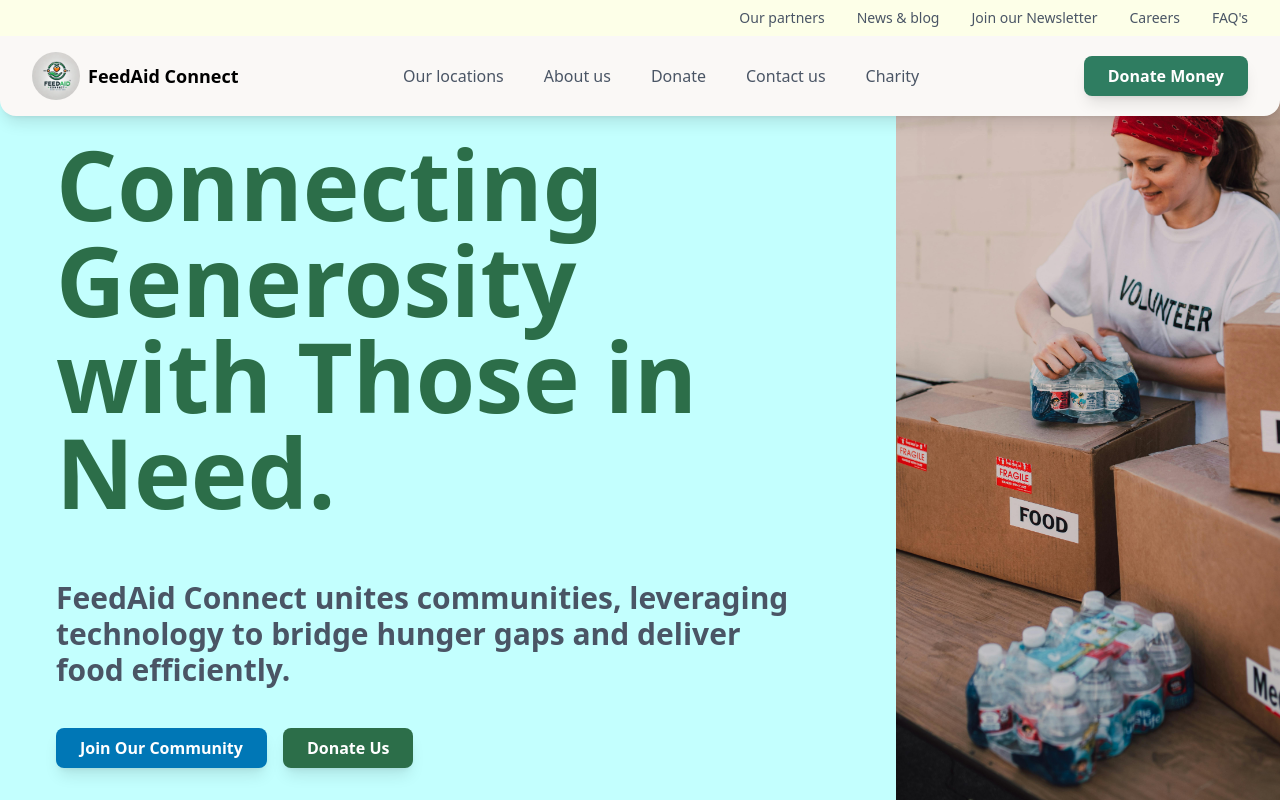
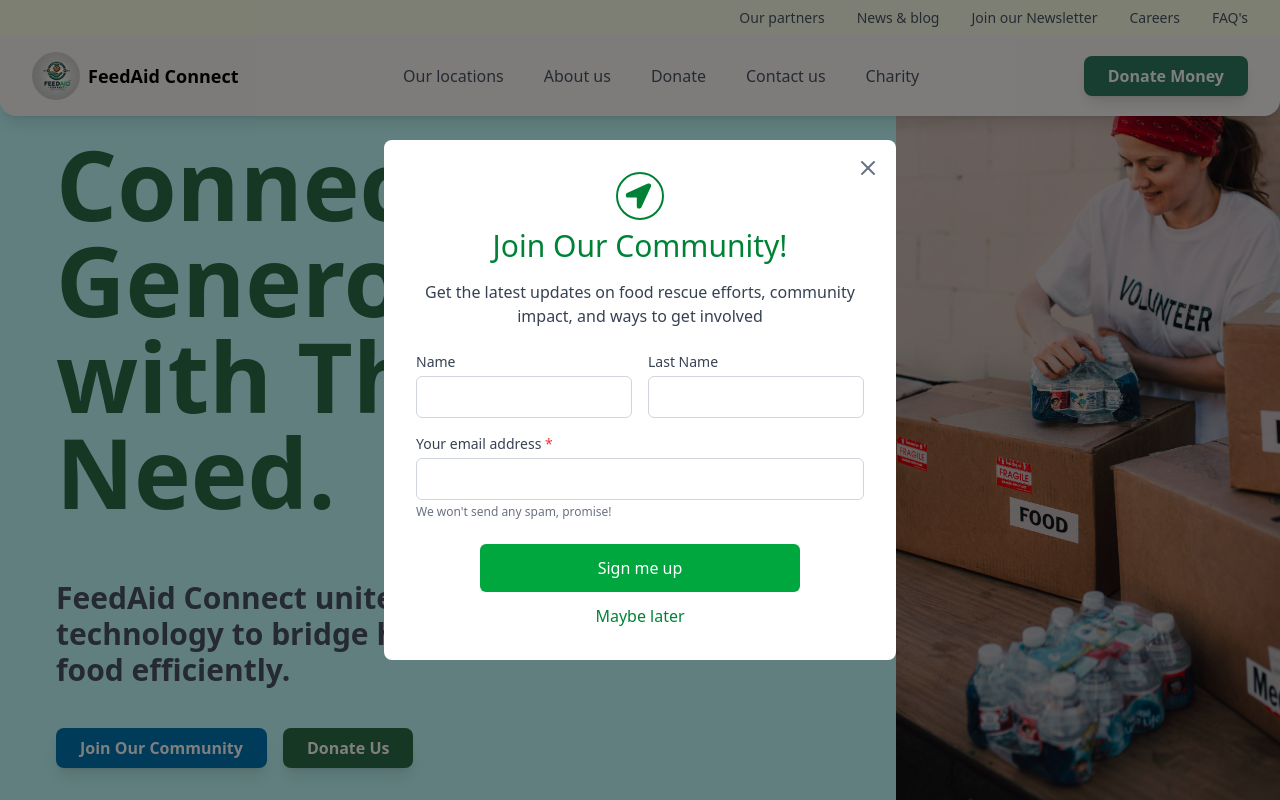
Before and after one commit to Vanshikaxxa/FeedAid_Connect, a Next.js app: page / in a window 1280 px wide. Shown: the top 800 px of the page. Built offline with nearby package versions, Linux system fonts and the light colour scheme.

Commit message:
Added community signup page in main page.

```diff
--- a/app/donate/page.tsx
+++ b/app/donate/page.tsx
@@ -2,6 +2,7 @@ import Donor1 from "@/public/components/Donor1";
 import Donor2 from "@/public/components/Donor2";
 import Donor3 from "@/public/components/Donor3";
 import Footer from "@/public/components/Footer";
+
 import Navbar from "@/public/components/Navbar";
 import React from "react";
 
@@ -9,6 +10,7 @@ const page = () => {
   return (
     <>
       <Navbar />
+
       <Donor1 />
       <Donor2 />
       <Donor3 />
--- a/app/page.tsx
+++ b/app/page.tsx
@@ -1,11 +1,28 @@
+"use client";
+import React, { useEffect, useState } from "react";
 import Footer from "@/public/components/Footer";
 import Navbar from "@/public/components/Navbar";
 import Solutions from "@/public/components/Solutions";
 import Testimonials from "@/public/components/Testimonials";
 import Title from "@/public/components/Title";
 import FeaturedIn from "@/public/components/FeaturedIn";
+import CommunitySignupForm from "@/public/components/community-signup-form";
 
 export default function Home() {
+  const [showForm, setShowForm] = useState(false);
+
+  useEffect(() => {
+    const timer = setTimeout(() => {
+      setShowForm(true);
+    }, 5000);
+
+    return () => clearTimeout(timer);
+  }, []);
+
+  const handleClose = () => {
+    setShowForm(false);
+  };
+
   return (
     <>
       <Navbar />
@@ -14,6 +31,7 @@ export default function Home() {
       <Solutions />
       <Testimonials />
       <Footer />
+      {showForm && <CommunitySignupForm onClose={handleClose} />}
     </>
   );
 }
--- /dev/null
+++ b/public/components/community-signup-form.tsx
@@ -0,0 +1,143 @@
+"use client";
+
+import type React from "react";
+import { FaLocationArrow } from "react-icons/fa";
+import { useState } from "react";
+import { X } from "lucide-react";
+
+interface CommunitySignupFormProps {
+  onClose?: () => void;
+}
+
+export default function CommunitySignupForm({
+  onClose = () => {},
+}: CommunitySignupFormProps) {
+  const [formData, setFormData] = useState({
+    firstName: "",
+    lastName: "",
+    email: "",
+  });
+
+  const handleChange = (e: React.ChangeEvent<HTMLInputElement>) => {
+    const { name, value } = e.target;
+    setFormData((prev) => ({
+      ...prev,
+      [name]: value,
+    }));
+  };
+
+  const handleSubmit = (e: React.FormEvent) => {
+    e.preventDefault();
+
+    console.log("Form submitted:", formData);
+    onClose();
+  };
+
+  return (
+    <div className="fixed inset-0 bg-black/50 flex items-center justify-center z-50 p-4">
+      <div className="bg-white rounded-lg w-full max-w-lg relative overflow-hidden">
+        <button
+          onClick={onClose}
+          className="absolute right-4 top-4 text-gray-500 hover:text-gray-700"
+          aria-label="Close"
+        >
+          <X size={24} />
+        </button>
+        <div className="flex justify-center mt-8 mb-2">
+          <div className="w-12 h-12 rounded-full bg-white border-2 border-green-700 flex items-center justify-center">
+            <div className="scale-160 text-green-700 transform w-4.5">
+              <FaLocationArrow />
+            </div>
+          </div>
+        </div>
+
+        <div className="px-8 pb-8">
+          <h2 className="text-3xl font-medium text-center text-green-700 mb-4">
+            Join Our Community!
+          </h2>
+
+          <p className="text-center text-gray-700 mb-6">
+            Get the latest updates on food rescue efforts, community impact, and
+            ways to get involved
+          </p>
+
+          <form onSubmit={handleSubmit}>
+            <div className="grid grid-cols-2 gap-4 mb-4">
+              <div>
+                <label
+                  htmlFor="firstName"
+                  className="block text-sm font-medium text-gray-700 mb-1"
+                >
+                  Name
+                </label>
+                <input
+                  type="text"
+                  id="firstName"
+                  name="firstName"
+                  value={formData.firstName}
+                  onChange={handleChange}
+                  className="w-full px-3 py-2 border border-gray-300 rounded-md focus:outline-none focus:ring-2 focus:ring-green-500"
+                />
+              </div>
+
+              <div>
+                <label
+                  htmlFor="lastName"
+                  className="block text-sm font-medium text-gray-700 mb-1"
+                >
+                  Last Name
+                </label>
+                <input
+                  type="text"
+                  id="lastName"
+                  name="lastName"
+                  value={formData.lastName}
+                  onChange={handleChange}
+                  className="w-full px-3 py-2 border border-gray-300 rounded-md focus:outline-none focus:ring-2 focus:ring-green-500"
+                />
+              </div>
+            </div>
+
+            <div className="mb-6">
+              <label
+                htmlFor="email"
+                className="block text-sm font-medium text-gray-700 mb-1"
+              >
+                Your email address <span className="text-red-500">*</span>
+              </label>
+              <input
+                type="email"
+                id="email"
+                name="email"
+                value={formData.email}
+                onChange={handleChange}
+                required
+                className="w-full px-3 py-2 border border-gray-300 rounded-md focus:outline-none focus:ring-2 focus:ring-green-500"
+              />
+              <p className="text-xs text-gray-500 mt-1">
+                We won't send any spam, promise!
+              </p>
+            </div>
+
+            <div className="flex flex-col items-center gap-3">
+              <button
+                type="submit"
+                className="w-full max-w-xs bg-green-600 hover:bg-green-700 text-white font-medium py-3 px-6 rounded-md transition-colors"
+              >
+                Sign me up
+              </button>
+
+              <button
+                type="button"
+                onClick={onClose}
+                className="text-green-700 hover:text-green-800 font-medium"
+              >
+                Maybe later
+              </button>
+            </div>
+          </form>
+        </div>
+      </div>
+    </div>
+  );
+}
```
